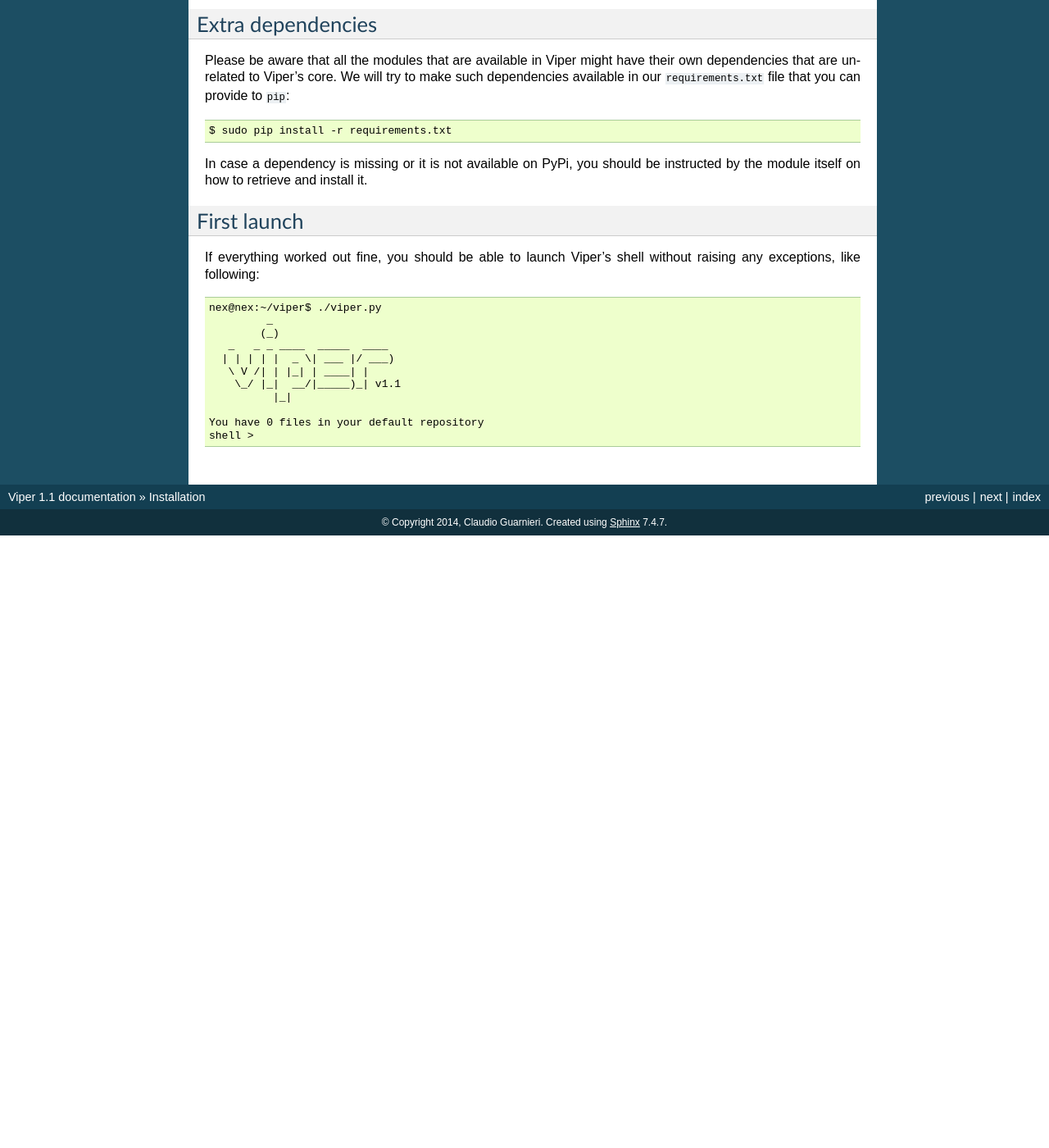
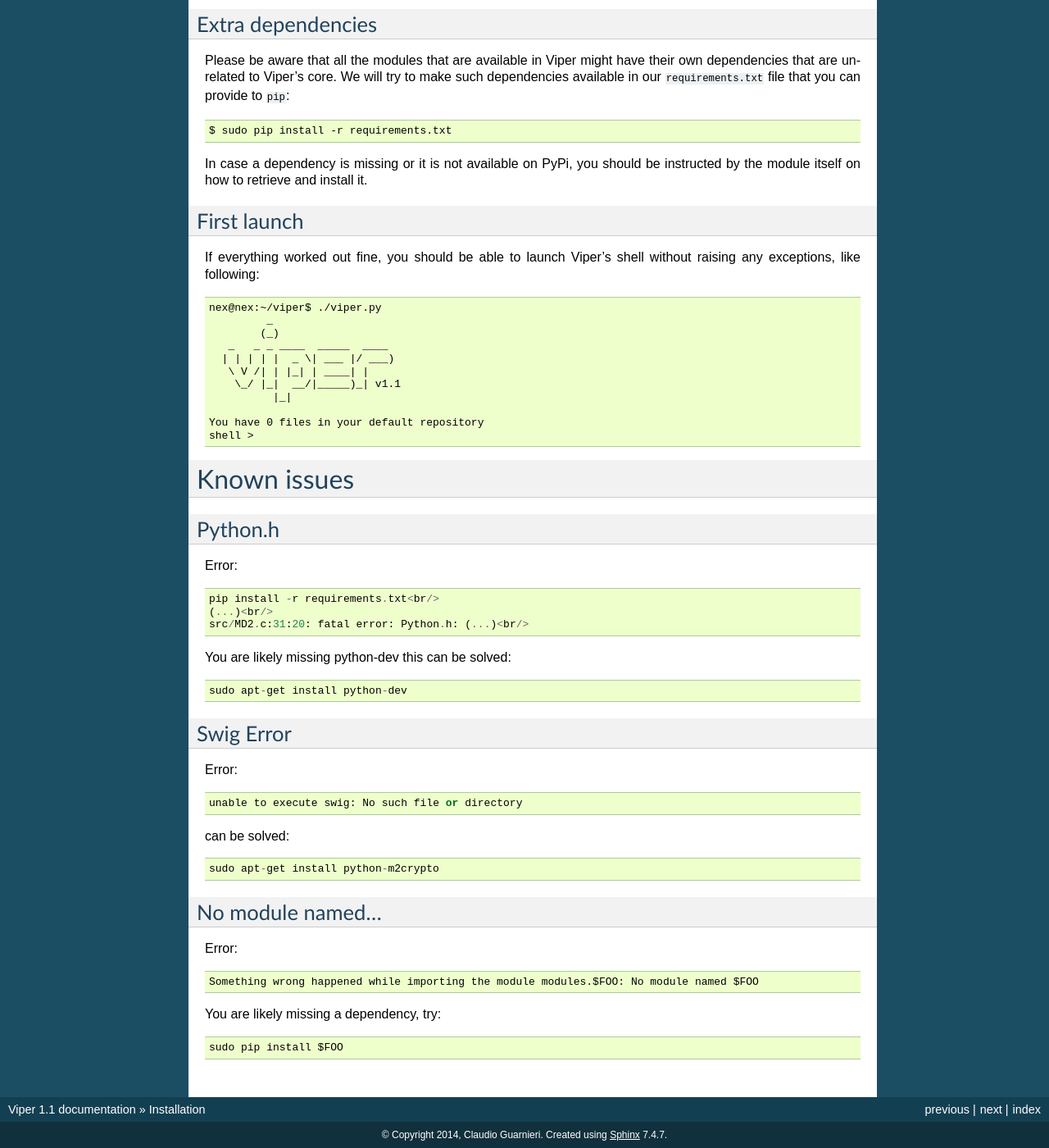
Before and after one commit to viper-framework/viper, a Sphinx documentation site: the page built from docs/source/installation/index.rst, in a window 1280 px wide and 1400 px high, scrolled down 704 px. Shown: the whole window at 82% size. Built offline with Sphinx 7.4.7, drawn with Linux system fonts in a browser that asks for light colours; pages that are not in the unit, such as notebooks, are missing from menus; before the commit the page ends 1357 px from its top, so only the background shows below that; some of the changed text lies outside the part shown.

Commit message:
introducing known issues to readme

```diff
--- a/docs/source/installation/index.rst
+++ b/docs/source/installation/index.rst
@@ -5,7 +5,7 @@
 
 Before proceeding, you should make sure you have the basic tools installed to be able to compile additional Python extensions::
 
-    $ sudo apt-get install gcc python-dev python-pip
+    $ sudo apt-get install gcc python-dev python-pip python-m2crypto
 
 Core dependencies
 -----------------
@@ -56,3 +56,40 @@
 
 .. _official website: http://ssdeep.sourceforge.net
 .. _Tor: https://www.torproject.org
+
+Known issues
+============
+
+Python.h
+--------
+Error::
+
+    pip install -r requirements.txt<br/>
+    (...)<br/>
+    src/MD2.c:31:20: fatal error: Python.h: (...)<br/>
+
+You are likely missing python-dev this can be solved::
+
+    sudo apt-get install python-dev
+
+Swig Error
+----------
+
+Error::
+
+    unable to execute swig: No such file or directory
+
+can be solved::
+
+    sudo apt-get install python-m2crypto
+
+No module named...
+------------------
+
+Error::
+
+    Something wrong happened while importing the module modules.$FOO: No module named $FOO
+
+You are likely missing a dependency, try::
+
+    sudo pip install $FOO
```
Also changed, not shown: 1 other file.
